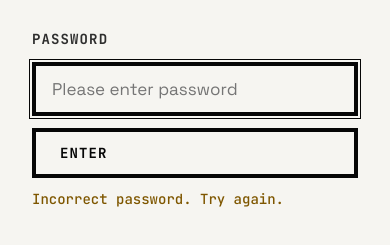
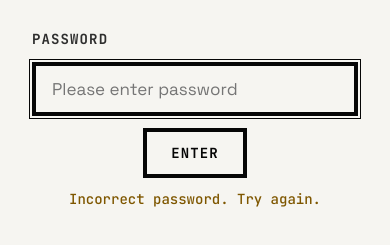
Before and after one commit to adriengrape/adriandotdesign, a plain HTML site: page password.html in a window 390 px wide. Both pictures are taken after typing "Sample123" into the empty fields and a click on the button "ENTER". Shown: the part 385-630 px from the top of the page. Drawn offline with Linux system fonts and the light colour scheme.

Commit message:
Center the password gate ENTER button at all screen sizes
Stack the input and button vertically with the button sized to its
content and centered, instead of full-width on mobile or flush right
next to the field on desktop.

```diff
--- a/styles.css
+++ b/styles.css
@@ -1038,12 +1038,13 @@ html.menu-open .mobile-menu {
 
 .gate-input-row {
   display: flex;
+  flex-direction: column;
+  align-items: center;
   gap: var(--space-sm);
 }
 
 .gate-input {
-  flex: 1;
-  min-width: 0;
+  width: 100%;
   font-family: var(--font-body);
   font-size: var(--text-md);
   padding: var(--space-sm) var(--space-md);
@@ -1065,19 +1066,10 @@ html.menu-open .mobile-menu {
   font-size: var(--text-sm);
   color: var(--color-accent-text);
   margin: 0;
+  text-align: center;
 }
 
 .gate-submit {
   flex: none;
   white-space: nowrap;
 }
-
-@media (max-width: 480px) {
-  .gate-input-row {
-    flex-direction: column;
-  }
-
-  .gate-submit {
-    width: 100%;
-  }
-}
```
